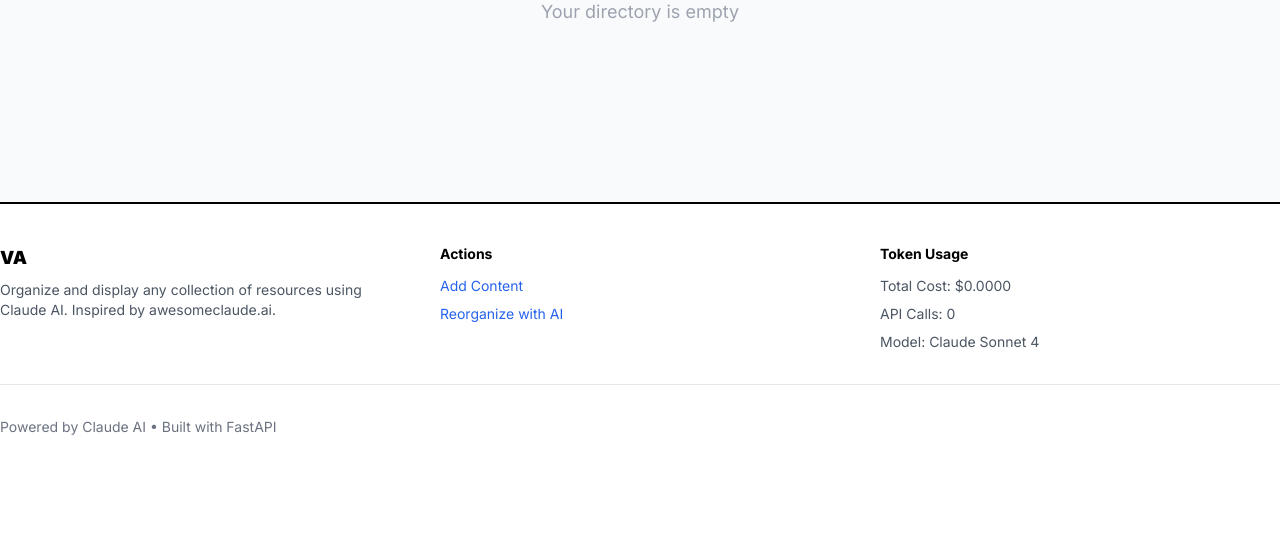
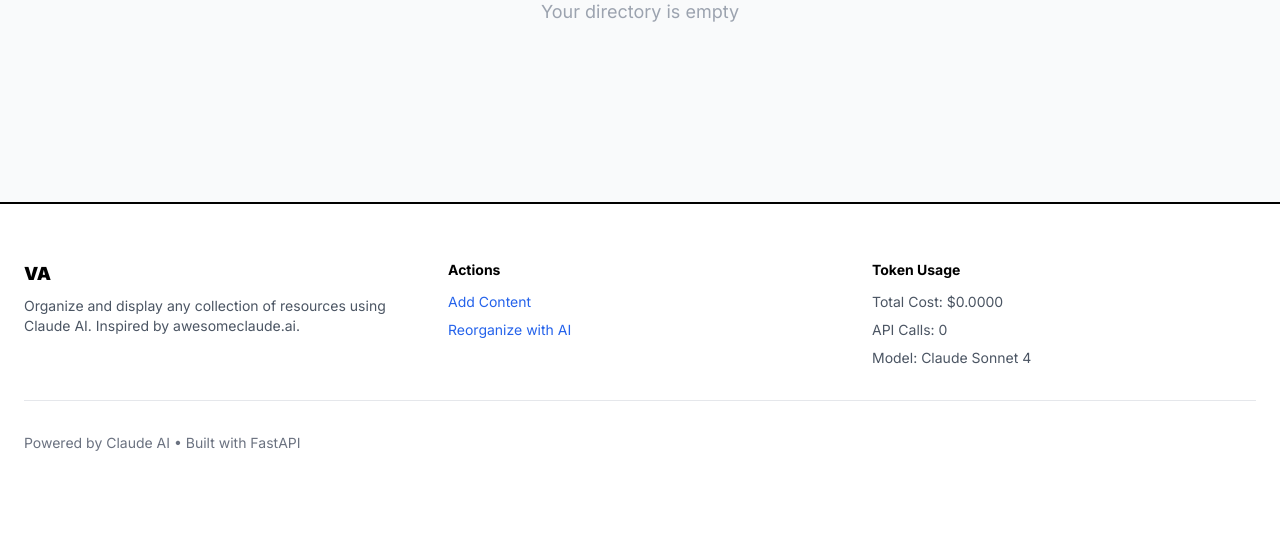
Before and after one commit to va2ai/awesometmplate, a FastAPI app: page /page/va in a window 1280 px wide. Shown: the part 654-1203 px from the top of the page. Before the commit the page ends 1089 px from the top, so only its background shows below. Run offline with FastAPI, Linux system fonts and the light colour scheme; some libraries are stand-ins or nearby versions.

Commit message:
Add more padding to footer
Co-Authored-By: Claude Opus 4.6 <noreply@anthropic.com>

```diff
--- a/templates/page.html
+++ b/templates/page.html
@@ -684,7 +684,7 @@
 
   <!-- FOOTER -->
   <footer class="bg-white border-t-2 border-black mt-10 sm:mt-16 mb-14 sm:mb-0 safe-bottom">
-    <div class="max-w-7xl mx-auto px-4 sm:px-6 lg:px-0 py-8 sm:py-10">
+    <div class="max-w-7xl mx-auto px-6 sm:px-8 lg:px-6 py-10 sm:py-14">
       <div class="grid grid-cols-1 md:grid-cols-3 gap-8 sm:gap-10 mb-8">
         <div>
           <h3 class="font-black text-lg mb-2">{{ page.title }}</h3>
@@ -706,7 +706,7 @@
           </ul>
         </div>
       </div>
-      <div class="border-t border-gray-200 pt-8 text-sm text-gray-500">
+      <div class="border-t border-gray-200 pt-8 pb-4 text-sm text-gray-500">
         Powered by Claude AI &bull; Built with FastAPI
       </div>
     </div>
```
